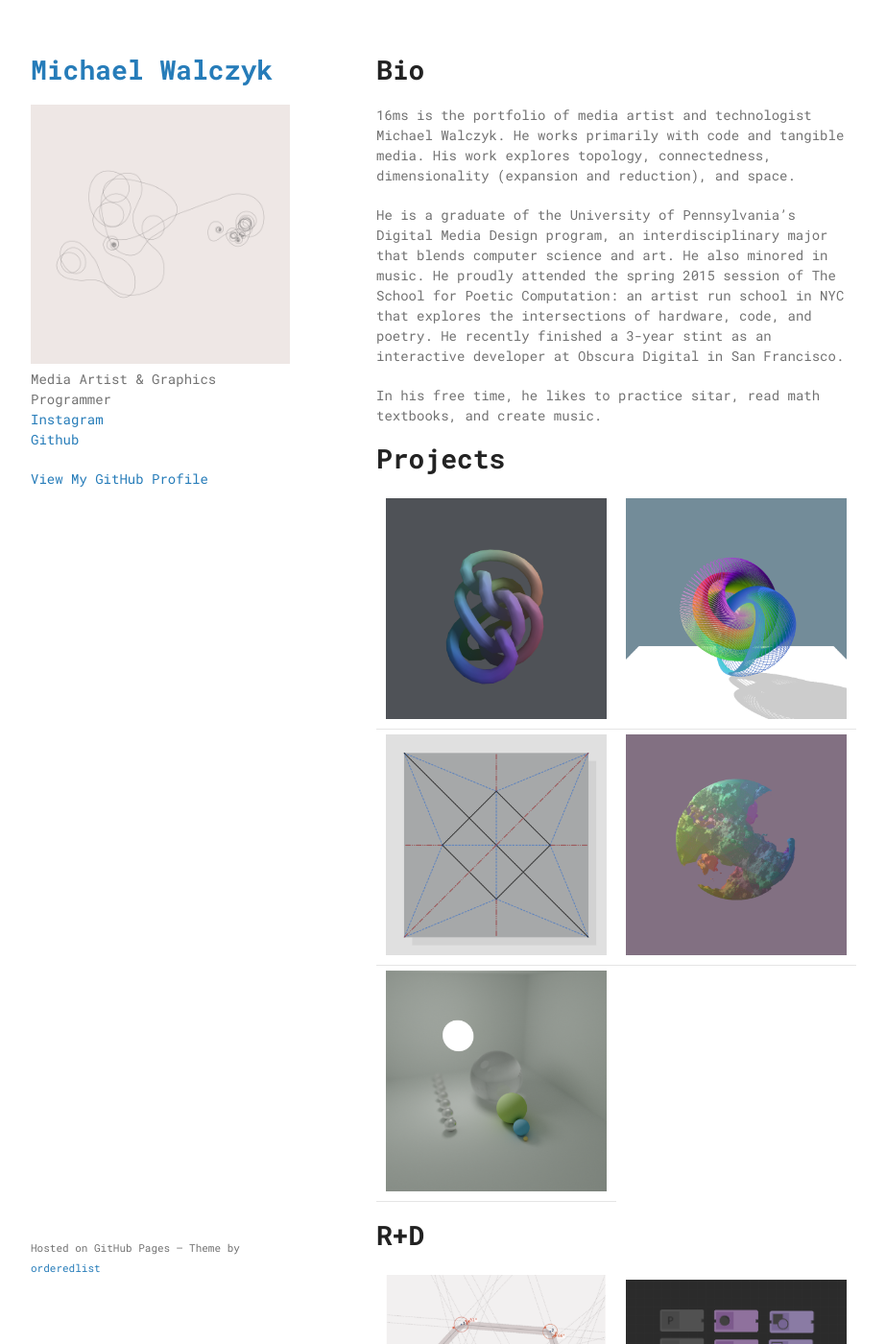
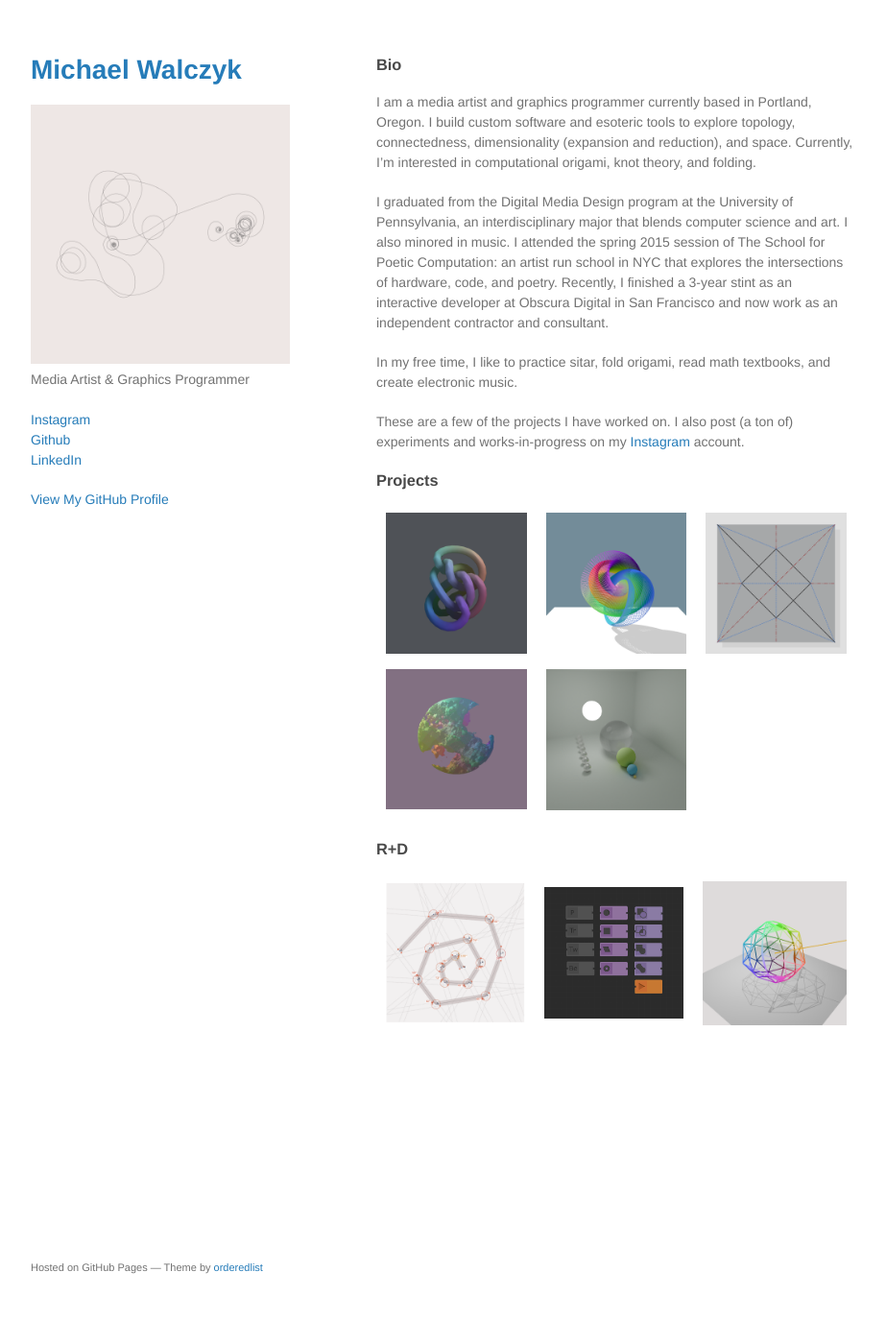
Before and after one commit to mwalczyk/mwalczyk.github.io, a Jekyll site: the page built from index.md, in a window 1280 px wide and 1400 px high. Shown: the whole window at 96% size, without its empty margins (178-1101 px from the left). Built offline with Jekyll 4.4.1, drawn with Linux system fonts in a browser that asks for light colours; our own code applies the rules of GitHub Pages for plain Markdown files.

Commit message:
Adds new bio and more projects.

```diff
--- a/_config.yml
+++ b/_config.yml
@@ -4,9 +4,12 @@ description: Media Artist & Graphics Programmer
 description: >
   Media Artist & Graphics Programmer
   <br>
+  <br>
   <a href="https://www.instagram.com/mwalczyk/">Instagram</a>
   <br>
   <a href="https://github.com/mwalczyk">Github</a>
+  <br>
+  <a href="https://www.linkedin.com/in/mike-walczyk-37267358">LinkedIn</a>
 show_downloads: false
 google_analytics:
 theme: jekyll-theme-minimal
--- a/assets/css/style.scss
+++ b/assets/css/style.scss
@@ -3,34 +3,48 @@
 
 @import "{{ site.theme }}";
 
-@font-face {
-	font-family: 'Roboto Mono';
-	font-weight: 400;
-	font-style: normal;
-	src: url('../fonts/RobotoMono/RobotoMono-Regular.ttf');
-}
+// @font-face {
+// 	font-family: 'Roboto Mono';
+// 	font-weight: 400;
+// 	font-style: normal;
+// 	src: url('../fonts/RobotoMono/RobotoMono-Regular.ttf');
+// }
 
-@font-face {
-	font-family: 'Roboto Mono';
-	font-weight: 700;
-	font-style: normal;
-	src: url('../fonts/RobotoMono/RobotoMono-Bold.ttf');
-}
+// @font-face {
+// 	font-family: 'Roboto Mono';
+// 	font-weight: 700;
+// 	font-style: normal;
+// 	src: url('../fonts/RobotoMono/RobotoMono-Bold.ttf');
+// }
 
-@font-face {
-	font-family: 'Roboto Mono';
-	font-weight: 400;
-	font-style: italic;
-	src: url('../fonts/RobotoMono/RobotoMono-Italic.ttf');
-}
+// @font-face {
+// 	font-family: 'Roboto Mono';
+// 	font-weight: 400;
+// 	font-style: italic;
+// 	src: url('../fonts/RobotoMono/RobotoMono-Italic.ttf');
+// }
 
-@font-face {
-	font-family: 'Roboto Mono';
-	font-weight: 700;
-	font-style: italic;
-	src: url('../fonts/RobotoMono/RobotoMono-BoldItalic.ttf');
-}
+// @font-face {
+// 	font-family: 'Roboto Mono';
+// 	font-weight: 700;
+// 	font-style: italic;
+// 	src: url('../fonts/RobotoMono/RobotoMono-BoldItalic.ttf');
+// }
 
 body {
   font: 14px/1.5 "Roboto Mono", "Helvetica Neue", Helvetica, Arial, sans-serif;
 }
+
+table {
+	border-spacing: 0px;
+    border-collapse: collapse;
+}
+
+td {
+    border: none;
+
+}
+
+// section {
+//   width:700px;
+// }
--- a/index.md
+++ b/index.md
@@ -2,46 +2,45 @@
 layout: default
 ---
 
-# Bio
+### Bio
 
-16ms is the portfolio of media artist and technologist Michael Walczyk. He works primarily with code and tangible media. His work explores topology, connectedness, dimensionality (expansion and reduction), and space.
+I am a media artist and graphics programmer currently based in Portland, Oregon. I build custom software and esoteric tools to explore topology, connectedness, dimensionality (expansion and reduction), and space. Currently, I'm interested in computational origami, knot theory, and folding.
 
-He is a graduate of the University of Pennsylvania's Digital Media Design program, an interdisciplinary major that blends computer science and art. He also minored in music. He proudly attended the spring 2015 session of The School for Poetic Computation: an artist run school in NYC that explores the intersections of hardware, code, and poetry. He recently finished a 3-year stint as an interactive developer at Obscura Digital in San Francisco.
+I graduated from the Digital Media Design program at the University of Pennsylvania, an interdisciplinary major that blends computer science and art. I also minored in music. I attended the spring 2015 session of The School for Poetic Computation: an artist run school in NYC that explores the intersections of hardware, code, and poetry. Recently, I finished a 3-year stint as an interactive developer at Obscura Digital in San Francisco and now work as an independent contractor and consultant.
 
-In his free time, he likes to practice sitar, read math textbooks, and create music.
+In my free time, I like to practice sitar, fold origami, read math textbooks, and create electronic music.
 
-# Projects
+These are a few of the projects I have worked on. I also post (a ton of) experiments and works-in-progress on my [Instagram](https://www.instagram.com/mwalczyk/) account.
+
+### Projects
 
 <table style="width:100%">
 
   <tr>
-    <td style="width:50%">
+    <td style="width:33%">
       <a href="./project-grid-diagrams.html">
         <img src="./assets/img/project-grid-diagrams.png"/>
       </a>
     </td>
-    <td style="width:50%">
+    <td style="width:33%">
       <a href="./project-hopf.html">
         <img src="./assets/img/project-hopf.png"/>
+      </a>
+    </td>
+    <td style="width:33%">
+      <a href="./project-crease.html">
+        <img src="./assets/img/project-crease.png"/>
       </a>
     </td>
   </tr>
 
   <tr>
-    <td style="width:50%">
-      <a href="./project-crease.html">
-        <img src="./assets/img/project-crease.png"/>
-      </a>
-    </td>
-    <td style="width:50%">
+    <td style="width:33%">
       <a href="./project-marching-cubes.html">
         <img src="./assets/img/project-marching-cubes.png"/>
       </a>
     </td>
-  </tr>
-
-  <tr>
-    <td style="width:50%">
+    <td style="width:33%">
       <a href="./project-flow.html">
         <img src="./assets/img/project-flow.png"/>
       </a>
@@ -50,19 +49,24 @@ In his free time, he likes to practice sitar, read math textbooks, and create mu
 
 </table>
 
-# R+D
+### R+D
 
 <table style="width:100%">
 
   <tr>
-    <td style="width:50%">
+    <td style="width:33%">
       <a href="./project-miura-ori.html">
         <img src="./assets/img/project-miura-ori.png"/>
       </a>
     </td>
-    <td style="width:50%">
+    <td style="width:33%">
       <a href="./project-sdfperf.html">
         <img src="./assets/img/project-sdfperf.png"/>
+      </a>
+    </td>
+    <td>
+      <a href="./project-silhouette-refinement.html">
+        <img src="./assets/img/project-silhouette-refinement.png"/>
       </a>
     </td>
   </tr>
```
Also changed, not shown: project-flow.md (+26 -3 lines), project-miura-ori.md (+0 -7 lines), project-silhouette-refinement.md (added, +24 -0 lines), assets/img/misc/vulkan-rtx-still.png (added), assets/img/project-silhouette-refinement.png (added), 3 other files.
